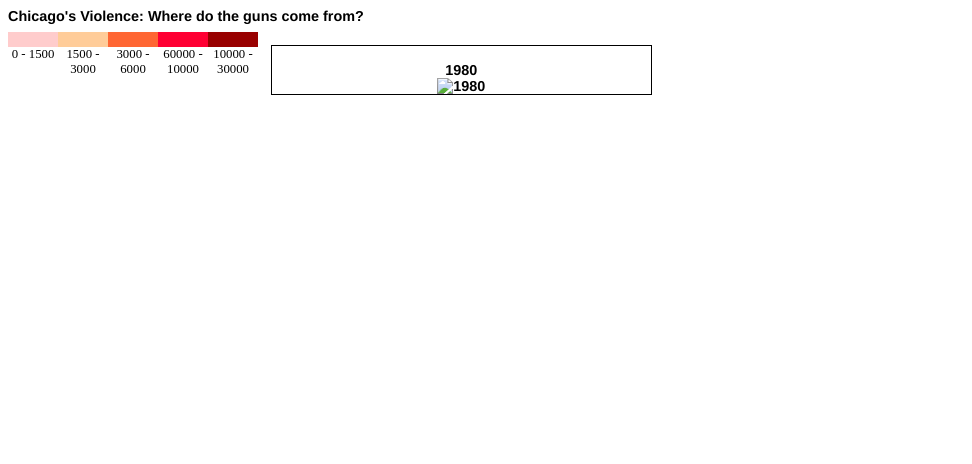
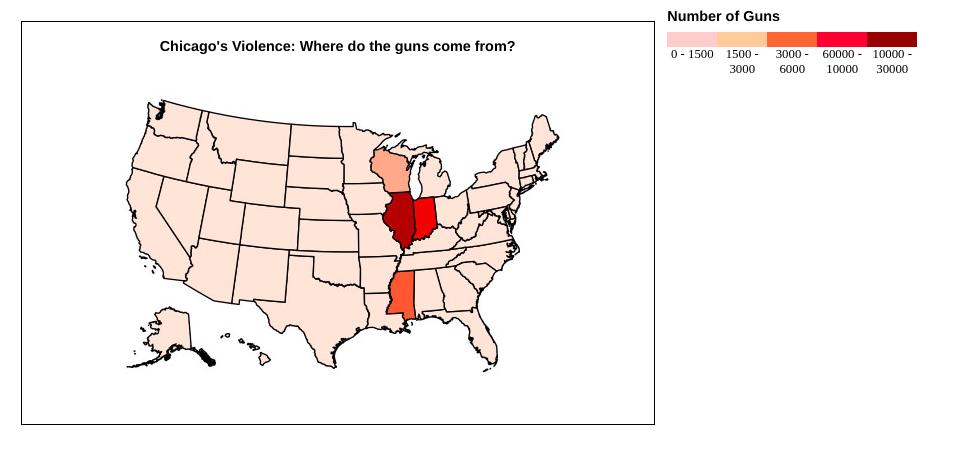
Before and after one commit to diegoleonbarido/chicago-guns, a plain HTML site: page index.html in a window 1280 px wide. Shown: the whole page, without its empty margins (0-972 px from the left). Drawn offline with Linux system fonts and the light colour scheme.

Commit message:
make all the changes

```diff
--- a/css/style.css
+++ b/css/style.css
@@ -48,7 +48,7 @@
 
   .map {
   	float:left;
-  	width: 30%;
+  	width: 50%;
   	height: auto;
   	border: 1px solid black;
   	margin: 1%;
@@ -60,9 +60,10 @@
   }
 
 
-  .mapbox{
+/*  .mapbox{
   	width: 100%;
-  }
+
+  }*/
 
  img{
  	max-width:100%;
--- a/index.html
+++ b/index.html
@@ -11,8 +11,14 @@
 
 <body>
 
+<!-- <div class="mapbox"> -->
+  <div class="map"><br>Chicago's Violence: Where do the guns come from?<br><img src="img/chicago_guns.jpg" alt="1980"></div>
+</div>
+
+<!-- </div> -->
+
 <div class='my-legend'>
-<div class='legend-title'> Chicago's Violence: Where do the guns come from? </div>
+<div class='legend-title'> Number of Guns </div>
 
 <div class='legend-scale'>
   <ul class='legend-labels'>
@@ -25,11 +31,7 @@
   </ul>
 </div>
 
-<div class="mapbox">
-  <div class="map"><br>1980<br><img src="chicago_guns.jpg" alt="1980"></div>
-</div>
 
-</div>
 
 </body>
 </html>
```
